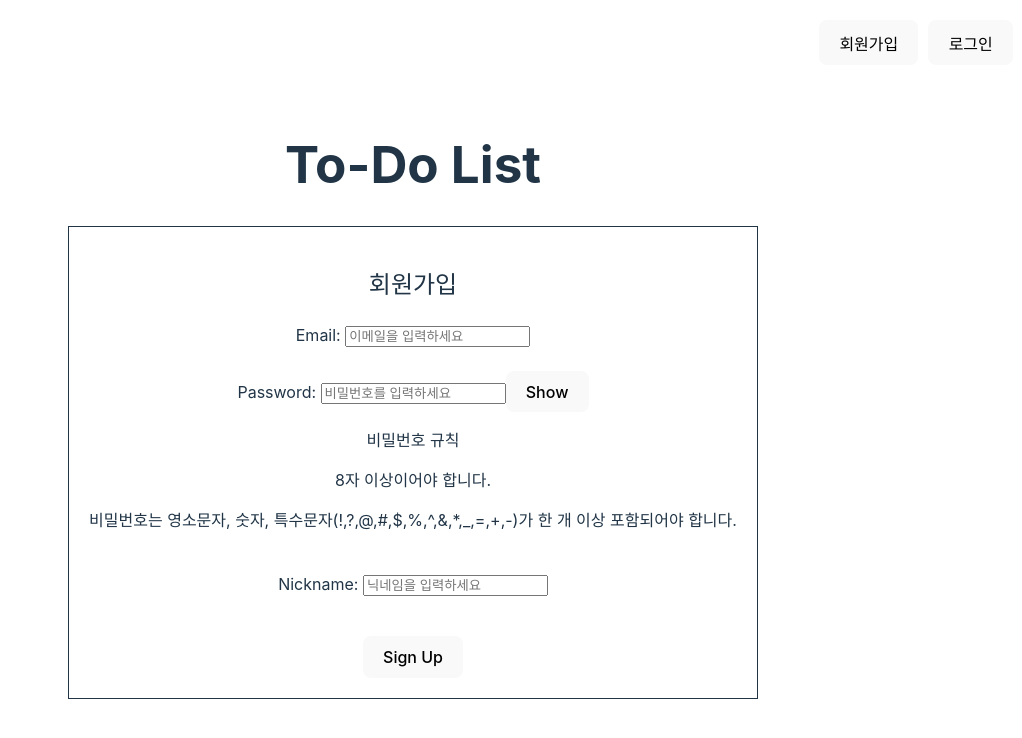
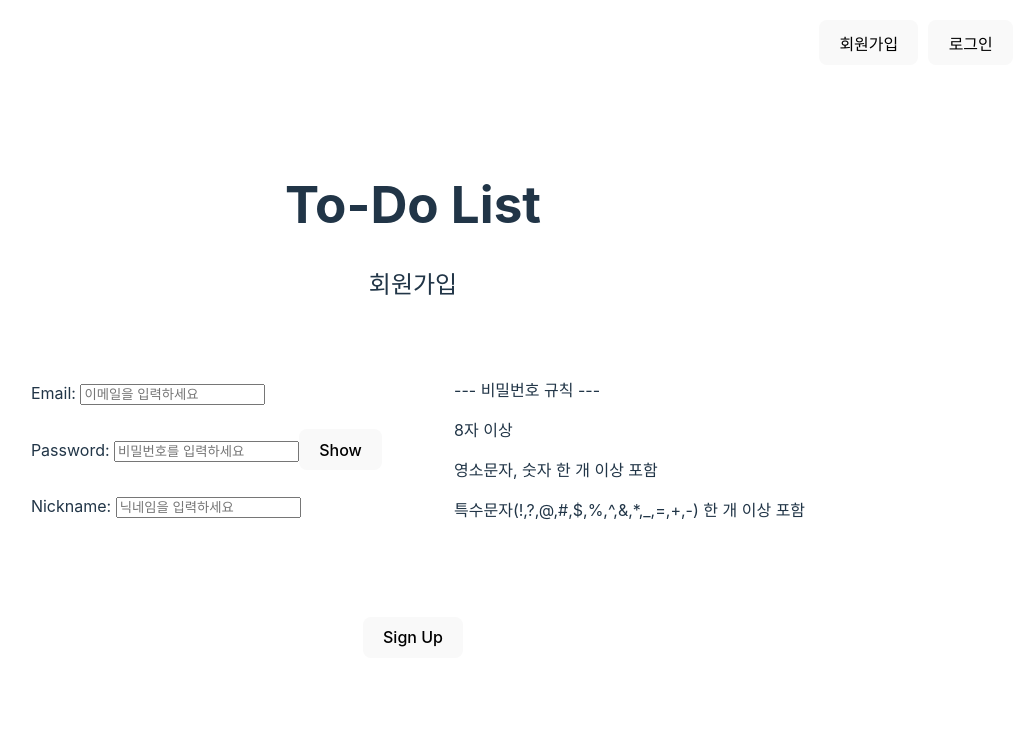
Before and after one commit to JisooPyo/SeSAC-Semi-Project-Front, a React (Vite) app: page /signup in a window 1280 px wide. Shown: the top 738 px of the page, without its empty margins (227-1249 px from the left). Built offline with nearby package versions, Linux system fonts and the light colour scheme; no server answers.

Commit message:
로그아웃 구현

```diff
--- a/src/App.jsx
+++ b/src/App.jsx
@@ -45,6 +45,13 @@ function App() {
     navigate("/login");
   };
 
+  const goToLogOut = () => {
+    localStorage.removeItem("token");
+    console.log("Token removed from localStorage");
+    navigate("/");
+    window.location.reload();
+  };
+
   return (
     <>
       <h1>To-Do List</h1>
@@ -67,6 +74,7 @@ function App() {
       {isLoggedIn && (
         <>
           <div className="homeTop">
+            <button onClick={goToLogOut}>로그아웃</button>
             <p>{nickname}님 반가워요!</p>
           </div>
           <div className="container">
--- a/src/components/Login.jsx
+++ b/src/components/Login.jsx
@@ -52,9 +52,11 @@ function Login() {
   };
 
   return (
-    <div style={{ border: "1px solid", padding: "20px" }}>
+    <>
       <h2>로그인</h2>
+      <div style={{ border: "1px solid", padding: "30px" }}>
         <form onSubmit={loginRequest}>
+          <div style={{ textAlign: "left" }}>
             <div>
               <label htmlFor="email">Email: </label>
               <input
@@ -85,9 +87,12 @@ function Login() {
               <p style={{ color: "yellow" }}>{message}</p>
             </div>
             <br />
+          </div>
+
           <button type="submit">Login</button>
         </form>
       </div>
+    </>
   );
 }
 
--- a/src/components/Signup.jsx
+++ b/src/components/Signup.jsx
@@ -53,9 +53,13 @@ function Signup() {
   };
 
   return (
-    <div style={{ border: "1px solid", padding: "20px" }}>
+    <>
+      <div>
         <h2>회원가입</h2>
+
         <form onSubmit={signupRequest}>
+          <div className="container" style={{ textAlign: "left" }}>
+            <div className="item" style={{ padding: "20px" }}>
               <div>
                 <label>Email: </label>
                 <input
@@ -67,6 +71,7 @@ function Signup() {
                 />
               </div>
               <br />
+
               <div>
                 <label>Password: </label>
                 <input
@@ -79,14 +84,9 @@ function Signup() {
                 <button type="button" onClick={togglePasswordVisibility}>
                   {showPassword ? "Hide" : "Show"}
                 </button>
-          <p>비밀번호 규칙</p>
-          <p>8자 이상이어야 합니다.</p>
-          <p>
-            비밀번호는 영소문자, 숫자, 특수문자(!,?,@,#,$,%,^,&,*,_,=,+,-)가 한
-            개 이상 포함되어야 합니다.
-          </p>
               </div>
               <br />
+
               <div>
                 <label>Nickname: </label>
                 <input
@@ -97,13 +97,24 @@ function Signup() {
                   required
                 />
               </div>
+            </div>
+            <div className="item">
+              <p> --- 비밀번호 규칙 --- </p>
+              <p>8자 이상</p>
+              <p>영소문자, 숫자 한 개 이상 포함</p>
+              <p>특수문자(!,?,@,#,$,%,^,&,*,_,=,+,-) 한 개 이상 포함</p>
+            </div>
+          </div>
           <div>
             <p style={{ color: "yellow" }}>{message}</p>
           </div>
           <br />
+          <div style={{ display: "flex", justifyContent: "center" }}>
             <button type="submit">Sign Up</button>
+          </div>
         </form>
       </div>
+    </>
   );
 }
 
```
Lines whose indentation alone changed are shown as unchanged.
